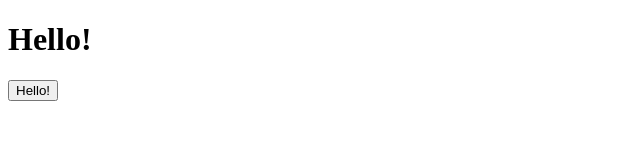
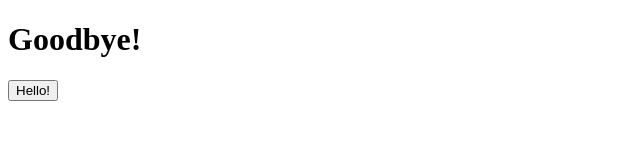
Before and after one commit to LloydElery/lloydelery.github.io, a plain HTML site: page hello.html in a window 1280 px wide. Both pictures are taken after a click on the button "Hello!". Shown: the whole page, without its empty margins (0-640 px from the left). Drawn offline with Linux system fonts and the light colour scheme.

Commit message:
function hello- fixed error- headin'n'g

```diff
--- a/hello.html
+++ b/hello.html
@@ -7,7 +7,7 @@
         <script>
 
             function hello() {
-                const headinng = document.querySelector('h1');
+                const heading = document.querySelector('h1');
                 if (heading.innerHTML === 'Hello!') {
                     heading.innerHTML = 'Goodbye!';
                 } else {
```
